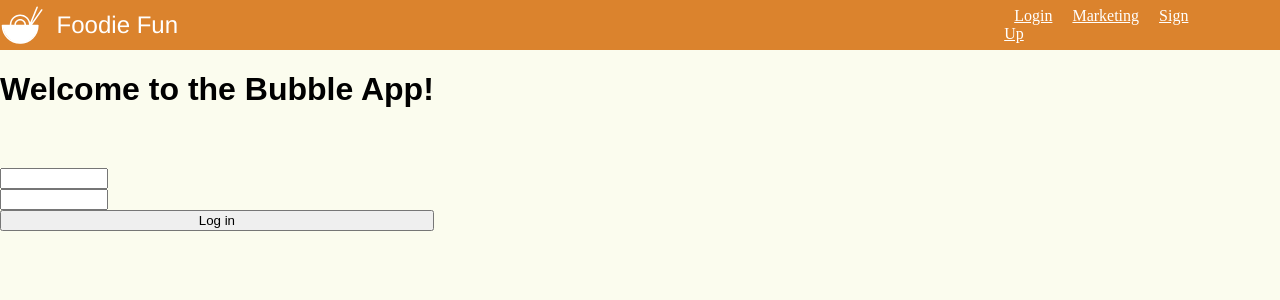
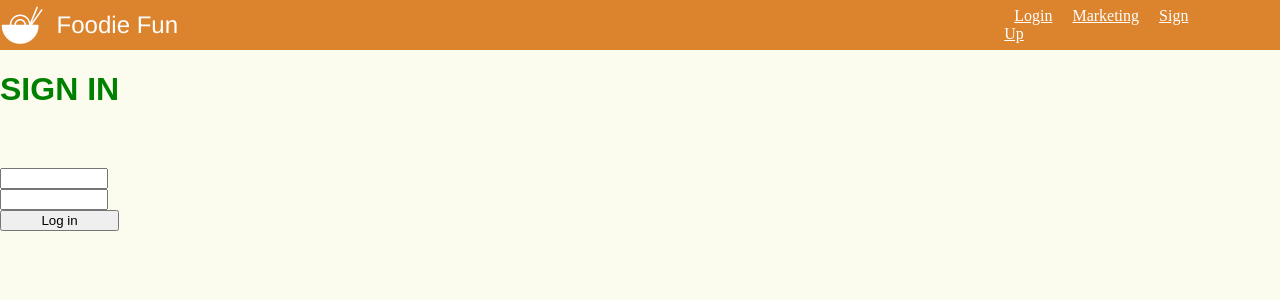
Before and after one commit to Build-Week-Foodie-Funz/front-end, a React (Create React App) app: page / in a window 1280 px wide. Shown: the top 300 px of the page. Built offline with nearby package versions, Linux system fonts and the light colour scheme.

Commit message:
Imported Styled components in Login.js

```diff
--- a/src/components/Login.js
+++ b/src/components/Login.js
@@ -12,6 +12,13 @@
 import React, { useState } from "react";
 import { connect } from "react-redux";
 import { getInitialData } from "../actions/actions";
+import styled from "styled-components";
+
+
+const StyledDiv = styled.div`
+  color: green;
+
+`
 
 const Login = props => {
   const [credentials, setCredentials] = useState({});
@@ -29,8 +36,8 @@ const Login = props => {
   };
 
   return (
-    <div>
-      <h1>Welcome to the Bubble App!</h1>
+    <StyledDiv>
+      <h1>SIGN IN</h1>
       <form onSubmit={login}>
         <input
           type="text"
@@ -46,7 +53,7 @@ const Login = props => {
         />
         <button>Log in</button>
       </form>
-    </div>
+    </StyledDiv>
   );
 };
 
```
